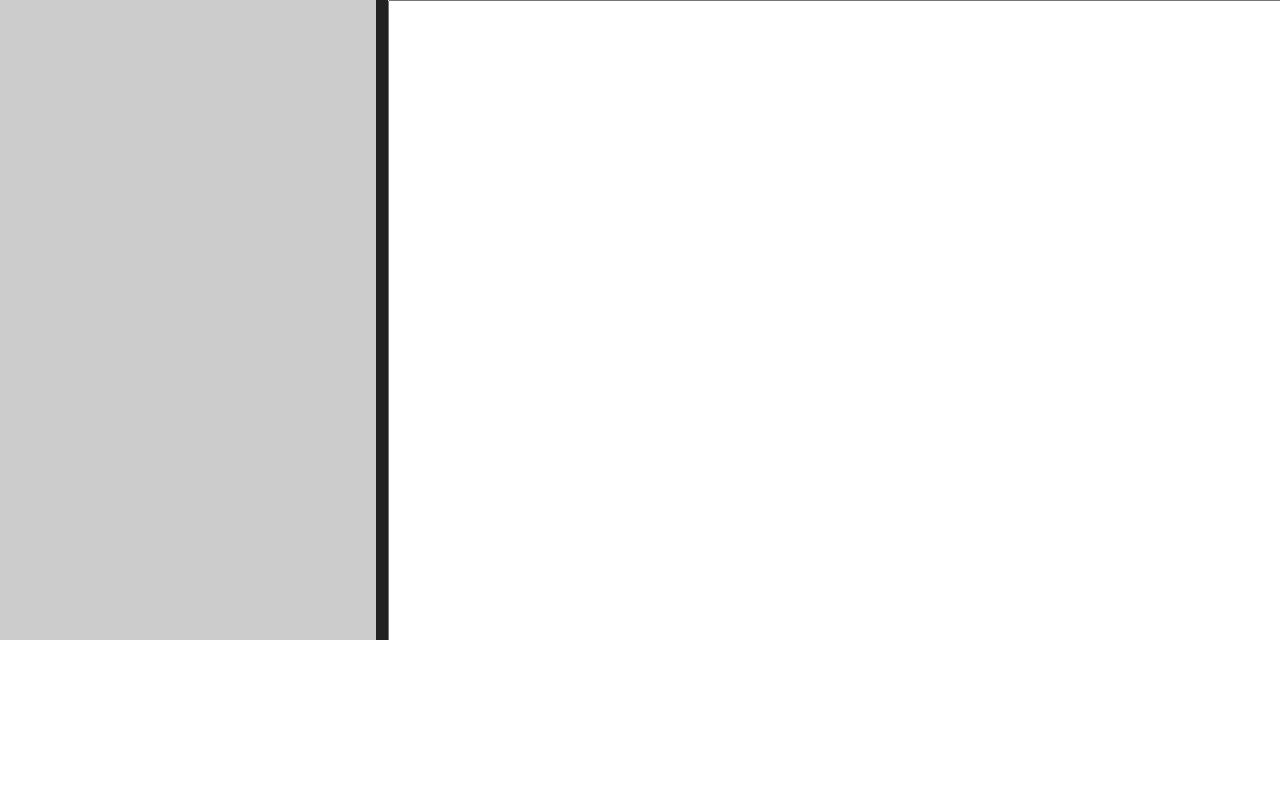
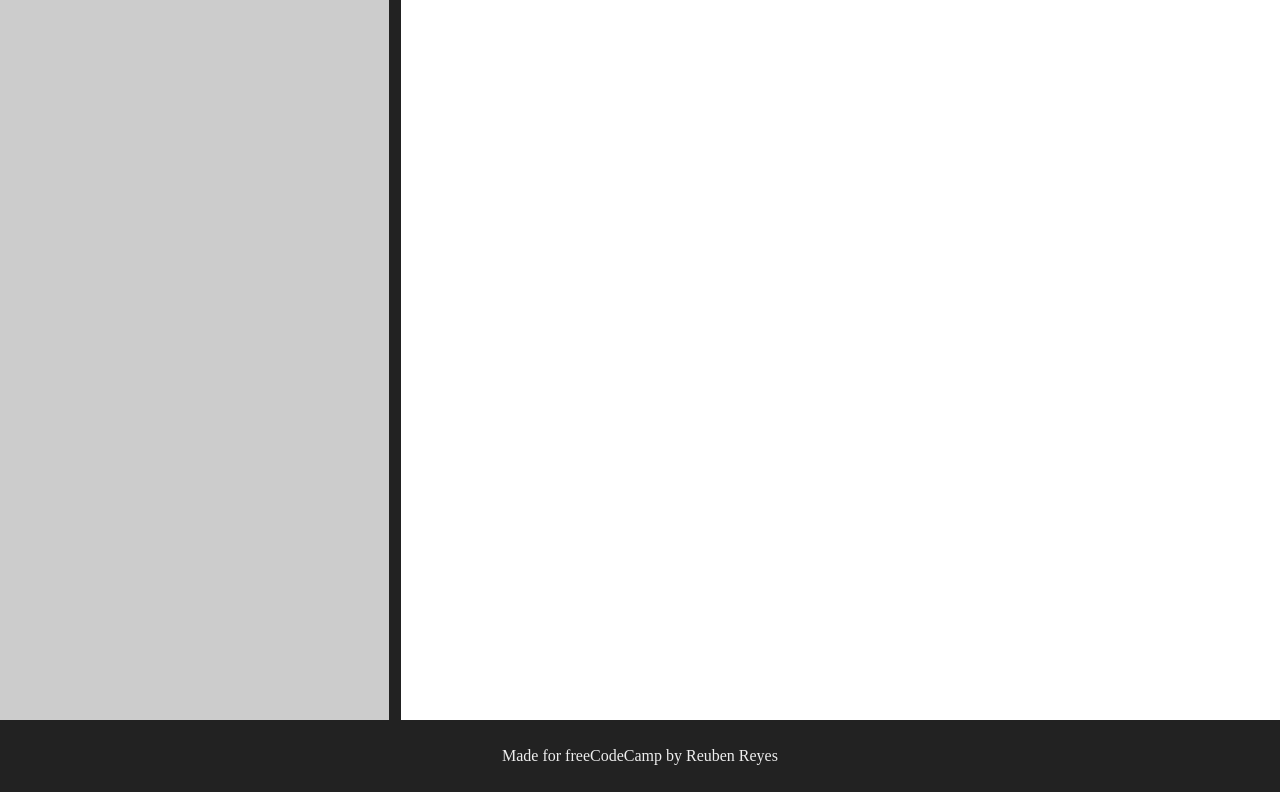
Before and after one commit to radotreyes/fcc-markdown, a React app: page / in a window 1280 px wide. Built offline with nearby package versions, Linux system fonts and the light colour scheme.

Commit message:
fix styling on editor textarea

```diff
--- a/public/index.html
+++ b/public/index.html
@@ -19,22 +19,12 @@
       work correctly both with client-side routing and a non-root public URL.
       Learn how to configure a non-root public URL by running `npm run build`.
     -->
-    <title>React App</title>
+    <title>Markdown Previewer</title>
   </head>
   <body>
     <noscript>
       You need to enable JavaScript to run this app.
     </noscript>
     <div id="root"></div>
-    <!--
-      This HTML file is a template.
-      If you open it directly in the browser, you will see an empty page.
-
-      You can add webfonts, meta tags, or analytics to this file.
-      The build step will place the bundled scripts into the <body> tag.
-
-      To begin the development, run `npm start` or `yarn start`.
-      To create a production bundle, use `npm run build` or `yarn build`.
-    -->
   </body>
 </html>
--- a/src/App.css
+++ b/src/App.css
@@ -5,6 +5,7 @@
 .flex-container {
     position: relative;
     display: flex;
-    height: 80vh;
+    height: 90vh;
     width: 100%;
+    overflow: hidden;
 }
--- a/src/App.js
+++ b/src/App.js
@@ -1,4 +1,5 @@
 import React, { Component, createRef } from 'react'
+import Footer from './components/Footer'
 import Handlebar from './components/Handlebar'
 import Panel from './components/Panel'
 import './App.css'
@@ -42,14 +43,20 @@ class App extends Component {
   }
   handleWindowResize() {
     this.setState( {
-      width: this.ref.current.clientWidth
+      width: window.innerWidth
     } )
   }
 
   componentDidMount() {
-    window.addEventListener( 'resize', this.handleWindowResize )
     this.handleWindowResize()
   }
+
+  componentDidUpdate() {
+    if( this.state.width !== window.innerWidth ) {
+      this.handleWindowResize()
+    }
+  }
+
 
   render() {
     const firstPanelWidth = ( Math.round( this.state.mouseX / this.state.width * 10000 ) / 100 || 30 ) - .5
@@ -73,12 +80,13 @@ class App extends Component {
             handleMouseUp={ e => this.handleMouseUp( e ) }
           />
           <Panel
-            backgroundColor="#eee"
+            backgroundColor="white"
             handleChange={ e => this.handleChange( e ) }
             type="editor"
             width={ `${ secondPanelWidth }%` }
           />
         </div>
+        <Footer />
       </div>
     );
   }
--- /dev/null
+++ b/src/components/Footer.js
@@ -0,0 +1,25 @@
+import React from 'react'
+import styled from 'styled-components'
+
+const FooterDiv = styled.div`
+    display: block;
+    position: relative;
+        height: 5vh;
+        padding: 1em 0;
+    background-color: #222;
+    color: #eee;
+    font-family: "Avenir Next";
+    font-size: 1em;
+    line-height: 5vh;
+    text-align: center;
+`
+
+const Footer = () => {
+    return (
+        <FooterDiv>
+            Made for freeCodeCamp by Reuben Reyes
+        </FooterDiv>
+    )
+}
+
+export default Footer
--- a/src/components/Handlebar.js
+++ b/src/components/Handlebar.js
@@ -4,6 +4,7 @@ import styled from 'styled-components'
 const HandlebarDiv = styled.div`
     position: relative;
     display: block;
+    padding: 1em 0;
     background-color: ${ props => props.clicked ? '#0ff' : '#222' }
     height: 100%;
     width: 1%;
--- a/src/components/Panel.js
+++ b/src/components/Panel.js
@@ -1,30 +1,38 @@
 import React from 'react'
+import ReactMarkdown from 'react-markdown'
 import styled from 'styled-components'
 
 const PanelContainer = styled.div`
+    display: block;
     position: relative;
-    display: block;
-    height: 100%;
-    width: ${ props => props.width }
+        height: 100%;
+        width: ${ props => props.width }
+        padding: 1em;
     background-color: ${ props => props.backgroundColor }
-    overflow: hidden;
+    font-family: "Avenir Next";
+    overflow-wrap: break-word;
 `
 const Editor = styled.textarea`
     position: relative;
-    height: 100%;
-    width: 100%;
+        height: 100%;
+        width: 100%;
+    border: none;
     font-family: "Roboto Mono";
     font-size: 14pt;
+    outline: none;
     resize: none;
 `
 const Panel = props => {
-    const editor = props.type === 'editor' ? <Editor id="editor" /> : props.preview
+    const editor = props.type === 'editor' ? <Editor id="editor" /> : null
+    const markdown = props.preview ? <ReactMarkdown source={ props.preview } /> : null
     return (
         <PanelContainer
             backgroundColor={ props.backgroundColor }
+            type={ props.type }
             onChange={ editor ? props.handleChange : null }
             width={ props.width }
         >
+            { markdown }
             { editor }
         </PanelContainer>
     )
```
Also changed, not shown: 1 other file (tests, documents, lock files or other folders).
